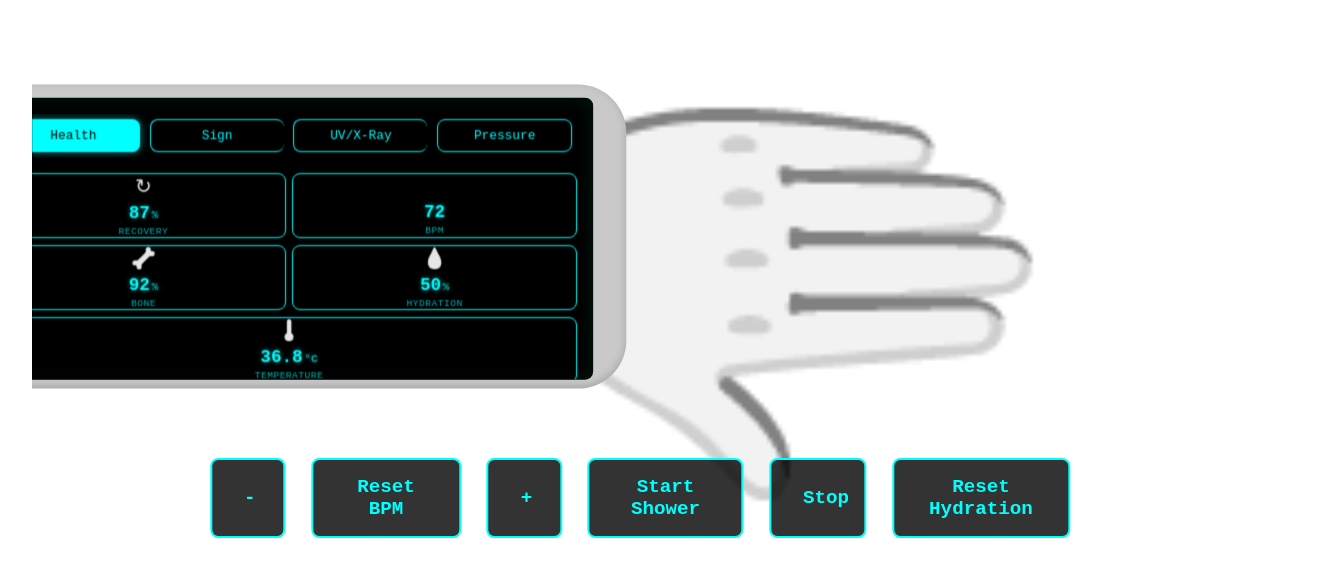
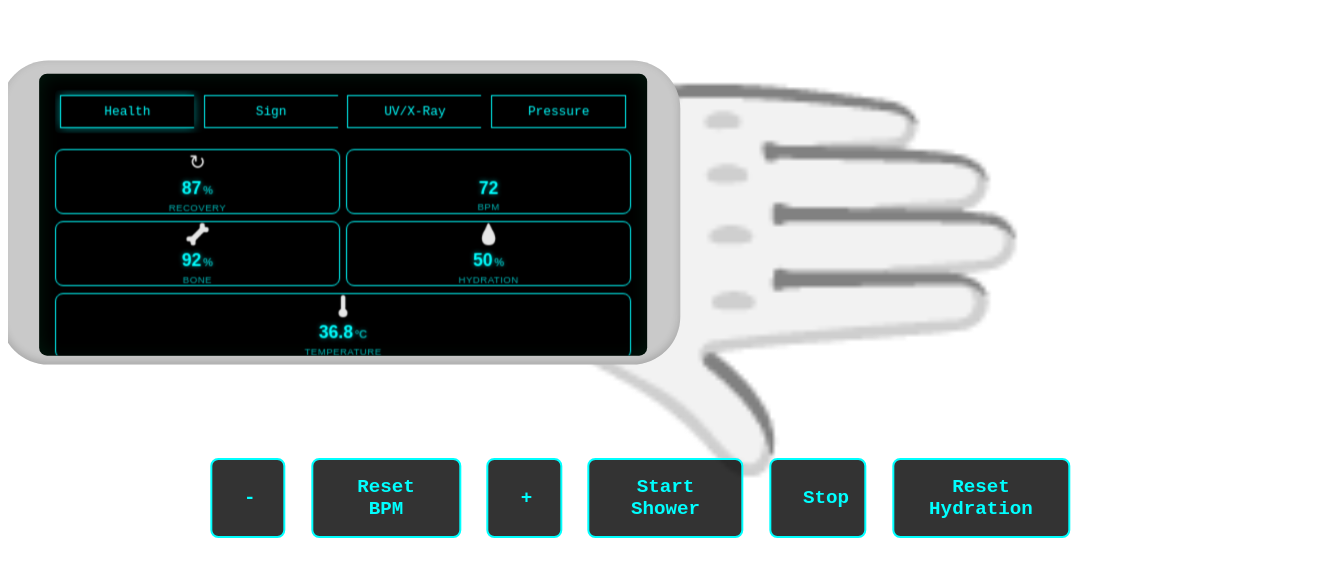
Before and after one commit to Rai1975/iCast---UI-Project-2, a Svelte app in the folder my-svelte-app/: page / in a window 1280 px wide. Shown: the part 225-802 px from the top of the page, 1344 px wide, since content can reach past the window. Built offline with nearby package versions, Linux system fonts and the light colour scheme.

Commit message:
Fix color
I am using variables

```diff
--- a/my-svelte-app/src/HandCast.svelte
+++ b/my-svelte-app/src/HandCast.svelte
@@ -191,7 +191,7 @@
     width: 100vw;
     height: 100vh;
     z-index: 9999;
-    background: black;
+    background: var(--background-color);
   }
 
   .unlock-hint {
@@ -199,7 +199,7 @@
     bottom: 2rem;
     left: 50%;
     transform: translateX(-50%);
-    color: rgba(0, 255, 255, 0.5);
+    color: var(--font-color);
     font-family: 'Courier New', monospace;
     font-size: 0.9rem;
     z-index: 10000;
@@ -246,7 +246,7 @@
     transform: translateX(-50%) translateY(45%);
     width: 38vmin;
     height: 85vmin;
-    background: #c9c9c9;
+    background: var(--cast-color);
     border-radius: 6vmin;
     box-shadow:
       inset -2px 0 8px rgba(0,0,0,0.2),
@@ -266,7 +266,7 @@
   .screen-content {
     width: 180%;
     height: 142%;
-    background: black;
+    background: var(--background-color);
     border-radius: 8px;
     padding: 2vmin;
     overflow-y: auto;
@@ -292,7 +292,7 @@
     padding: 0.5rem;
     background: rgba(0, 0, 0, 0.6);
     border: 1px solid #00ffff;
-    color: #00ffff;
+    color: var(--font-color);
     font-family: 'Courier New', monospace;
     font-size: 0.8rem;
     cursor: pointer;
@@ -302,12 +302,12 @@
     border-right: none;
   }
   .nav-button.active {
-    background: #00ffff;
-    color: #000;
+    background: var(--background-color);
     box-shadow: 0 0 10px rgba(0, 255, 255, 0.5);
   }
   .nav-button:hover:not(.active) {
     background: rgba(0, 255, 255, 0.1);
+    background: var(--background-color);
   }
   .page-content {
     height: calc(100% - 2.5rem);
@@ -329,7 +329,7 @@
     padding: 1rem 2rem;
     background: rgba(0, 0, 0, 0.8);
     border: 2px solid #00ffff;
-    color: #00ffff;
+    color: var(--font-color);
     font-family: 'Courier New', monospace;
     font-size: 1.2rem;
     font-weight: bold;
@@ -340,7 +340,7 @@
   }
 
   .control-btn:hover {
-    background: rgba(0, 255, 255, 0.2);
+    background: var(--background-color);
     box-shadow: 0 0 15px rgba(0, 255, 255, 0.5);
   }
 
@@ -355,13 +355,13 @@
 
   .control-btn.lock-btn {
     min-width: 150px;
-    background: rgba(0, 0, 0, 0.9);
+    background: var(--background-color);
     border-color: #ff9900;
-    color: #ff9900;
+    color: var(--font-color);
   }
 
   .control-btn.lock-btn:hover {
-    background: rgba(255, 153, 0, 0.2);
+    background: var(--background-color);
     box-shadow: 0 0 15px rgba(255, 153, 0, 0.5);
   }
 
@@ -373,7 +373,6 @@
 
   .screen-content::-webkit-scrollbar-track,
   .page-content::-webkit-scrollbar-track {
-    background: rgba(0, 0, 0, 0.2);
   }
 
   .screen-content::-webkit-scrollbar-thumb,
--- a/my-svelte-app/src/HealthStatsPage.svelte
+++ b/my-svelte-app/src/HealthStatsPage.svelte
@@ -83,7 +83,7 @@
   }
 
   .metric-card {
-    background: rgba(0, 0, 0, 0.6);
+    background: var(--secondary-color);
     border: 1px solid #00ffff;
     border-radius: 1vmin;
     padding: 1vmin;
@@ -98,7 +98,7 @@
   }
 
   .metric-card:hover {
-    background: rgba(0, 255, 255, 0.1);
+    background: var(--secondary-color);
     border-color: #00ffff;
     box-shadow: 0 0 10px rgba(0, 255, 255, 0.3);
     transform: scale(1.05);
@@ -117,7 +117,7 @@
 
   .value {
     font-size: clamp(14px, 2.2vmin, 26px);
-    color: #00ffff;
+    color: var(--font-color);
     font-weight: bold;
     margin-bottom: 0.3vmin;
     text-shadow: 0 0 5px rgba(0, 255, 255, 0.5);
@@ -131,7 +131,7 @@
 
   .label {
     font-size: clamp(8px, 1.2vmin, 14px);
-    color: #00ffff;
+    color: var(--font-color);
     opacity: 0.7;
     text-transform: uppercase;
     letter-spacing: 0.05em;
--- a/my-svelte-app/src/Pressure.svelte
+++ b/my-svelte-app/src/Pressure.svelte
@@ -251,7 +251,7 @@
   }
 
   .sensor-reading {
-    background: rgba(0, 0, 0, 0.6);
+    background: var(--secondary-color);
     padding: 1vmin;
     display: flex;
     flex-direction: column;
@@ -263,7 +263,7 @@
 
   .pressure-value {
     font-size: clamp(14px, 2.8vmin, 28px);
-    color: #00ffff;
+    color: var(--font-color);
     font-weight: bold;
     margin-bottom: 0.2vmin;
     text-shadow: 0 0 6px rgba(0, 255, 255, 0.6);
@@ -277,7 +277,7 @@
 
   .sensor-label {
     font-size: clamp(7px, 1.1vmin, 12px);
-    color: #00ffff;
+    color: var(--font-color);
     opacity: 0.7;
     text-transform: uppercase;
     letter-spacing: 0.05em;
@@ -285,7 +285,7 @@
   }
 
   .pressure-control {
-    background: rgba(0, 0, 0, 0.6);
+    background: var(--secondary-color);
     border: 1px solid #00ffff;
     border-radius: 1vmin;
     padding: 1vmin;
@@ -303,7 +303,7 @@
 
   .control-label {
     font-size: clamp(8px, 1.3vmin, 14px);
-    color: #00ffff;
+    color: var(--font-color);
     font-weight: bold;
     text-transform: uppercase;
     letter-spacing: 0.05em;
@@ -334,10 +334,10 @@
   .arrow-btn {
     width: 3vmin;
     height: 3vmin;
-    background: rgba(0, 255, 255, 0.1);
+    background: var(--secondary-color);
     border: 1px solid #00ffff;
     border-radius: 50%;
-    color: #00ffff;
+    color: var(--font-color);
     font-size: clamp(10px, 1.8vmin, 18px);
     cursor: pointer;
     transition: all 0.3s ease;
@@ -348,8 +348,8 @@
   }
 
   .arrow-btn:hover:not(:disabled) {
-    background: rgba(0, 255, 255, 0.2);
-    box-shadow: 0 0 8px rgba(0, 255, 255, 0.3);
+    background: var(--secondary-color);
+    box-shadow: var(--secondary-color);
     transform: scale(1.1);
   }
 
@@ -367,14 +367,14 @@
 
   .target-value {
     font-size: clamp(12px, 2.2vmin, 22px);
-    color: #00ffff;
+    color: var(--font-color);
     font-weight: bold;
     text-shadow: 0 0 5px rgba(0, 255, 255, 0.5);
   }
 
   .target-label {
     font-size: clamp(6px, 1vmin, 10px);
-    color: #00ffff;
+    color: var(--font-color);
     opacity: 0.7;
     text-transform: uppercase;
     letter-spacing: 0.05em;
@@ -383,10 +383,10 @@
   .update-btn {
     width: 100%;
     padding: 0.6vmin;
-    background: rgba(0, 255, 255, 0.1);
+    background: var(--secondary-color);
     border: 1px solid #00ffff;
     border-radius: 0.5vmin;
-    color: #00ffff;
+    color: var(--font-color);
     font-size: clamp(8px, 1.2vmin, 14px);
     cursor: pointer;
     transition: all 0.3s ease;
@@ -396,13 +396,13 @@
   }
 
   .update-btn.enabled {
-    background: rgba(0, 255, 255, 0.2);
-    box-shadow: 0 0 8px rgba(0, 255, 255, 0.3);
+    background: var(--secondary-color);
+    box-shadow: var(--secondary-color);
   }
 
   .update-btn:hover:not(:disabled) {
-    background: rgba(0, 255, 255, 0.3);
-    box-shadow: 0 0 12px rgba(0, 255, 255, 0.4);
+    background: var(--secondary-color);
+    box-shadow: var(--secondary-color);
     transform: translateY(-1px);
   }
 
@@ -412,7 +412,7 @@
   }
 
   .pressure-history {
-    background: rgba(0, 0, 0, 0.6);
+    background: var(--secondary-color);
     border: 1px solid #00ffff;
     border-radius: 1vmin;
     padding: 1vmin;
@@ -430,7 +430,7 @@
 
   .history-label {
     font-size: clamp(8px, 1.3vmin, 14px);
-    color: #00ffff;
+    color: var(--font-color);
     font-weight: bold;
     text-transform: uppercase;
     letter-spacing: 0.05em;
@@ -440,7 +440,7 @@
 
   .time-range {
     font-size: clamp(6px, 1vmin, 10px);
-    color: #00ffff;
+    color: var(--font-color);
     opacity: 0.7;
   }
 
@@ -455,7 +455,7 @@
     width: 100%;
     border: 1px solid rgba(0, 255, 255, 0.3);
     border-radius: 0.4vmin;
-    background: rgba(0, 0, 0, 0.3);
+    background: var(--secondary-color);
   }
 
   .graph-info {
@@ -463,7 +463,7 @@
     justify-content: space-between;
     width: 100%;
     font-size: clamp(8px, 1.2vmin, 14px);
-    color: #00ffff;
+    color: var(--font-color);
     opacity: 0.8;
     font-weight: bold;
   }
--- a/my-svelte-app/src/ScreenSaver.svelte
+++ b/my-svelte-app/src/ScreenSaver.svelte
@@ -89,7 +89,7 @@
   .screensaver {
     width: 100%;
     height: 100%;
-    background: #000;
+    background: var(--secondary-color);
     display: flex;
     flex-direction: column;
     justify-content: space-between;
@@ -105,7 +105,7 @@
     left: 0;
     right: 0;
     height: 1px;
-    background: linear-gradient(90deg, transparent, #00ffff, transparent);
+    background: var(--secondary-color);
     animation: scan 4s linear infinite;
     opacity: 0.3;
   }
--- a/my-svelte-app/src/SignaturePage.svelte
+++ b/my-svelte-app/src/SignaturePage.svelte
@@ -123,7 +123,7 @@
   .screensaver {
     width: 100%;
     height: 100%;
-    background: #000;
+    background: var(--secondary-color);
     position: relative;
     overflow: hidden;
     display: flex;
@@ -133,7 +133,7 @@
   }
 
   .loading, .error {
-    color: #00ffff;
+    color: var(--font-color);
     text-align: center;
     font-size: clamp(10px, 1.5vmin, 18px);
   }
@@ -154,7 +154,7 @@
   }
 
   .error-path {
-    color: #00ff88;
+    color: var(--font-color);
     font-family: monospace;
     margin-bottom: 1vmin;
   }
@@ -234,7 +234,7 @@
   }
 
   .signature-label {
-    color: #00ffff;
+    color: var(--font-color);
     font-size: clamp(8px, 1.2vmin, 14px);
     opacity: 0.6;
     text-transform: uppercase;
@@ -255,12 +255,12 @@
     min-width: 4px;
     min-height: 4px;
     border-radius: 50%;
-    background: rgba(0, 255, 255, 0.3);
+    background: var(--secondary-color);
     transition: all 0.3s ease;
   }
 
   .dot.active {
-    background: #00ffff;
+    background: var(--secondary-color);
     box-shadow: 0 0 8px rgba(0, 255, 255, 0.6);
     transform: scale(1.3);
   }
@@ -272,7 +272,7 @@
     left: 0;
     right: 0;
     height: 2px;
-    background: linear-gradient(90deg, transparent, #00ffff, transparent);
+    background: var(--secondary-color);
     animation: scan 3s linear infinite;
     opacity: 0.3;
   }
--- a/my-svelte-app/src/UVXray.svelte
+++ b/my-svelte-app/src/UVXray.svelte
@@ -206,7 +206,7 @@
     gap: 1.5rem;
     padding: 1rem;
     height: 100%;
-    color: #00ffff;
+    color: var(--font-color);
     align-items: center;
     justify-content: center;
   }
@@ -394,7 +394,7 @@
     padding: 0.5rem;
     background: rgba(0, 0, 0, 0.6);
     border: 1px solid #00ffff;
-    color: #00ffff;
+    color: var(--font-color);
     font-family: 'Courier New', monospace;
     font-size: 0.8rem;
     cursor: pointer;
@@ -416,7 +416,7 @@
 
   .action-button.active {
     background: #00ffff;
-    color: #000;
+    color: var(--font-color);
     box-shadow: 0 0 10px rgba(0, 255, 255, 0.5);
   }
 
--- a/my-svelte-app/src/app.css
+++ b/my-svelte-app/src/app.css
@@ -1,79 +1,8 @@
 :root {
-  font-family: system-ui, Avenir, Helvetica, Arial, sans-serif;
-  line-height: 1.5;
-  font-weight: 400;
-
-  color-scheme: light dark;
-  color: rgba(255, 255, 255, 0.87);
-  background-color: #242424;
-
-  font-synthesis: none;
-  text-rendering: optimizeLegibility;
-  -webkit-font-smoothing: antialiased;
-  -moz-osx-font-smoothing: grayscale;
+  --primary-color: #007bff;
+  --background-color: black;
+  --secondary-color: rgba(0, 0, 0, 0.6);
+  --font-color: #00ffff;;
+  --font-size-base: 16px;
+  --cast-color: #C9C9C9;
 }
-
-a {
-  font-weight: 500;
-  color: #646cff;
-  text-decoration: inherit;
-}
-a:hover {
-  color: #535bf2;
-}
-
-body {
-  margin: 0;
-  display: flex;
-  place-items: center;
-  min-width: 320px;
-  min-height: 100vh;
-}
-
-h1 {
-  font-size: 3.2em;
-  line-height: 1.1;
-}
-
-.card {
-  padding: 2em;
-}
-
-#app {
-  max-width: 1280px;
-  margin: 0 auto;
-  padding: 2rem;
-  text-align: center;
-}
-
-button {
-  border-radius: 8px;
-  border: 1px solid transparent;
-  padding: 0.6em 1.2em;
-  font-size: 1em;
-  font-weight: 500;
-  font-family: inherit;
-  background-color: #1a1a1a;
-  cursor: pointer;
-  transition: border-color 0.25s;
-}
-button:hover {
-  border-color: #646cff;
-}
-button:focus,
-button:focus-visible {
-  outline: 4px auto -webkit-focus-ring-color;
-}
-
-@media (prefers-color-scheme: light) {
-  :root {
-    color: #213547;
-    background-color: #ffffff;
-  }
-  a:hover {
-    color: #747bff;
-  }
-  button {
-    background-color: #f9f9f9;
-  }
-}
```
